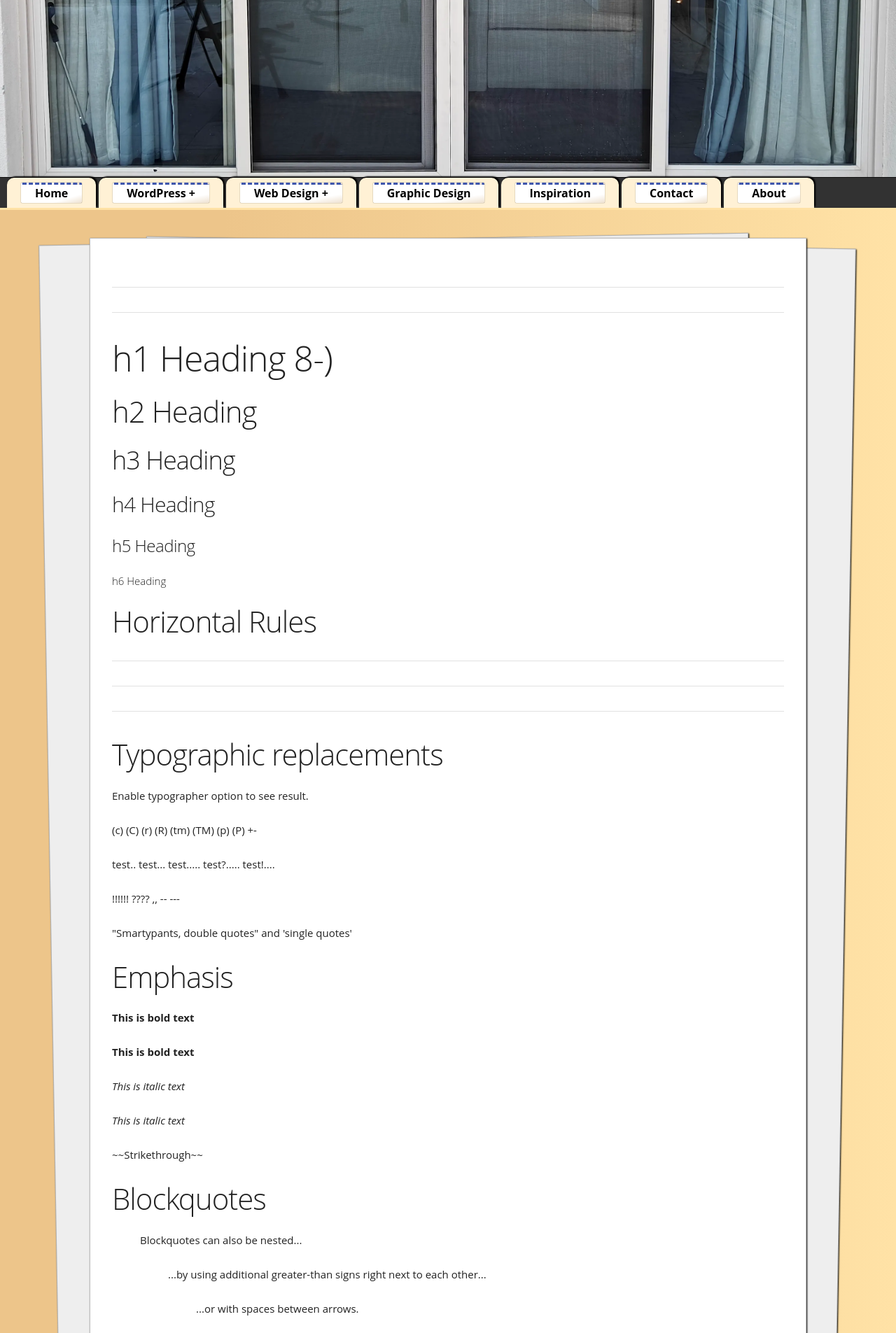
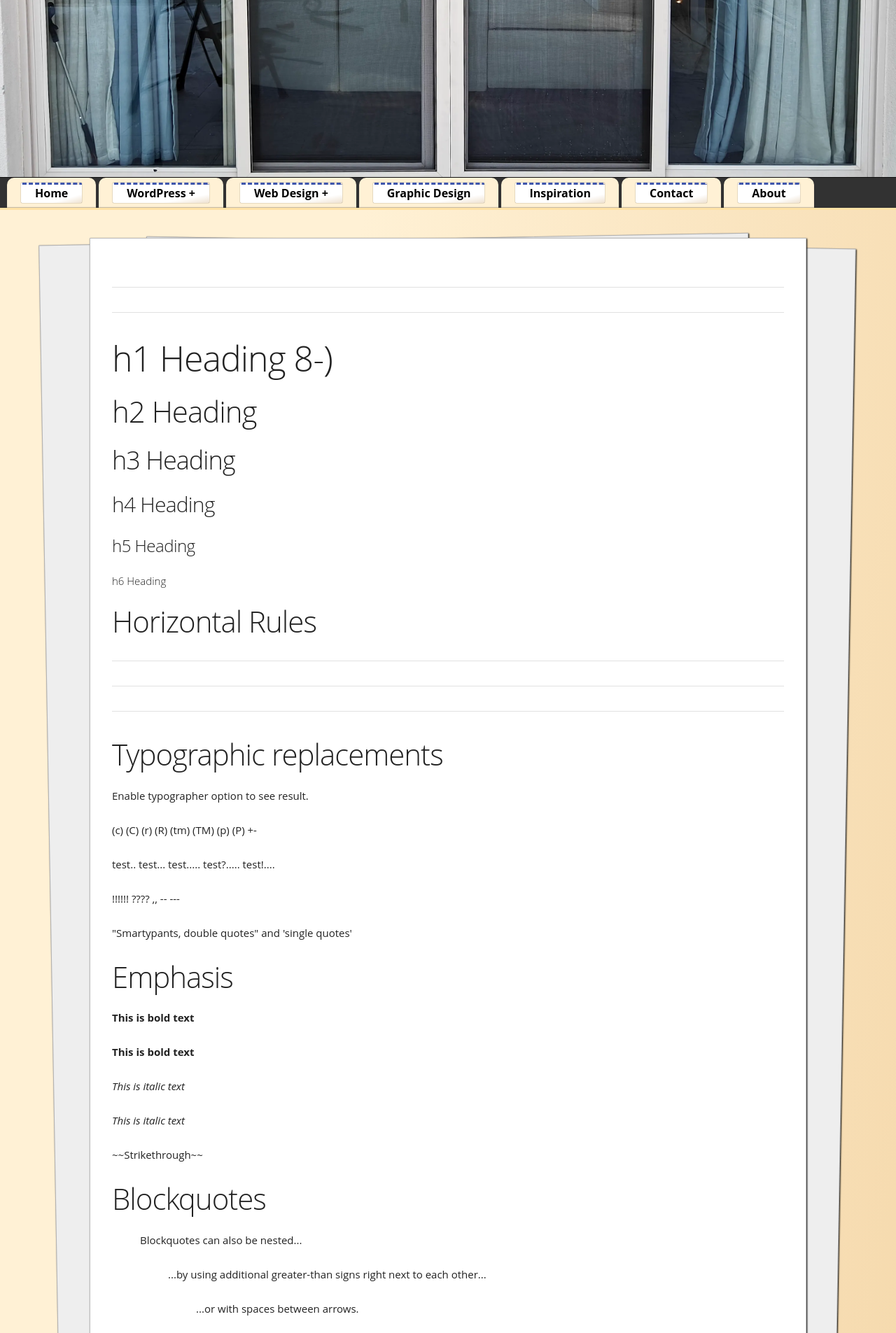
Before and after one commit to ForbodingAngel/simple-website-framework, a PHP site: page / in a window 1280 px wide. Shown: the part 547-2452 px from the top of the page at 70% size. Run offline with PHP 8.4, Linux system fonts and the light colour scheme.

Commit message:
Make folder part of the page look better

```diff
--- a/themes/manilla/custom.css
+++ b/themes/manilla/custom.css
@@ -1,7 +1,7 @@
 /* Pageload Animations */
 body {
     animation: fadeIn 0.5s;
-    background: linear-gradient(to right, #edc58a 25%, #ffe2a6 100%);
+    background: linear-gradient(to bottom right, #fff1d5 25%, #edc58a 100%);
 }
 
 @keyframes fadeIn {
--- a/themes/manilla/navigation.css
+++ b/themes/manilla/navigation.css
@@ -35,6 +35,7 @@ nav ul li {
     border-top-left-radius: 10px;
     border-top-right-radius: 10px;
     box-shadow: 2px -2px 2px #000;
+    box-shadow: 0px -1px 1px rgba(0,0,0,0.25) inset;
 }
 
 nav ul li a {
```
